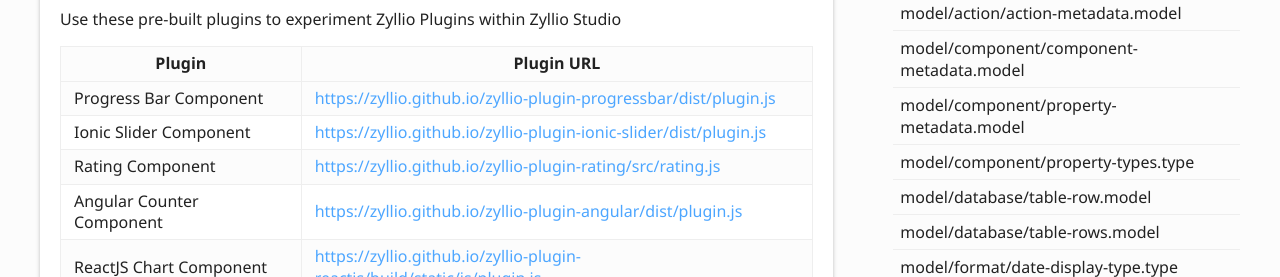
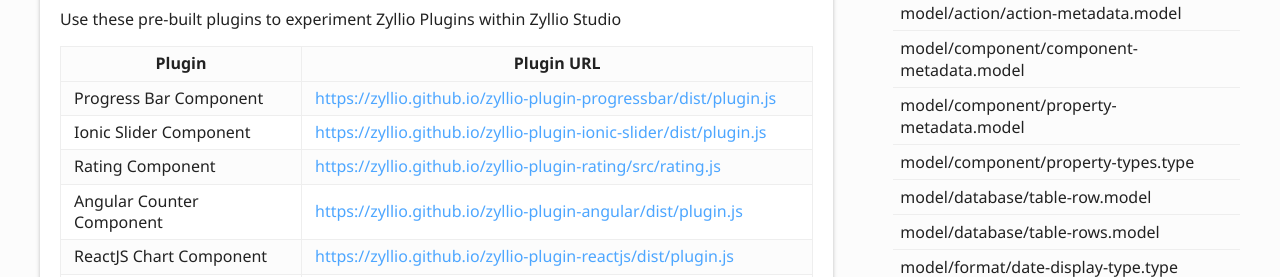
Before and after one commit to zyllio/zyllio-sdk, a plain HTML site: page docs/index.html in a window 1280 px wide. Shown: the part 515-792 px from the top of the page. Drawn offline with Linux system fonts and the light colour scheme.

Commit message:
Fiix URLS

```diff
--- a/docs/index.html
+++ b/docs/index.html
@@ -40,7 +40,7 @@
 </tr>
 <tr>
 <td>ReactJS Chart Component</td>
-<td><a href="https://zyllio.github.io/zyllio-plugin-reactjs/build/static/js/plugin.js">https://zyllio.github.io/zyllio-plugin-reactjs/build/static/js/plugin.js</a></td>
+<td><a href="https://zyllio.github.io/zyllio-plugin-reactjs/dist/plugin.js">https://zyllio.github.io/zyllio-plugin-reactjs/dist/plugin.js</a></td>
 </tr>
 <tr>
 <td>VueJS Counter Component</td>
```
Also changed, not shown: 1 other file.
